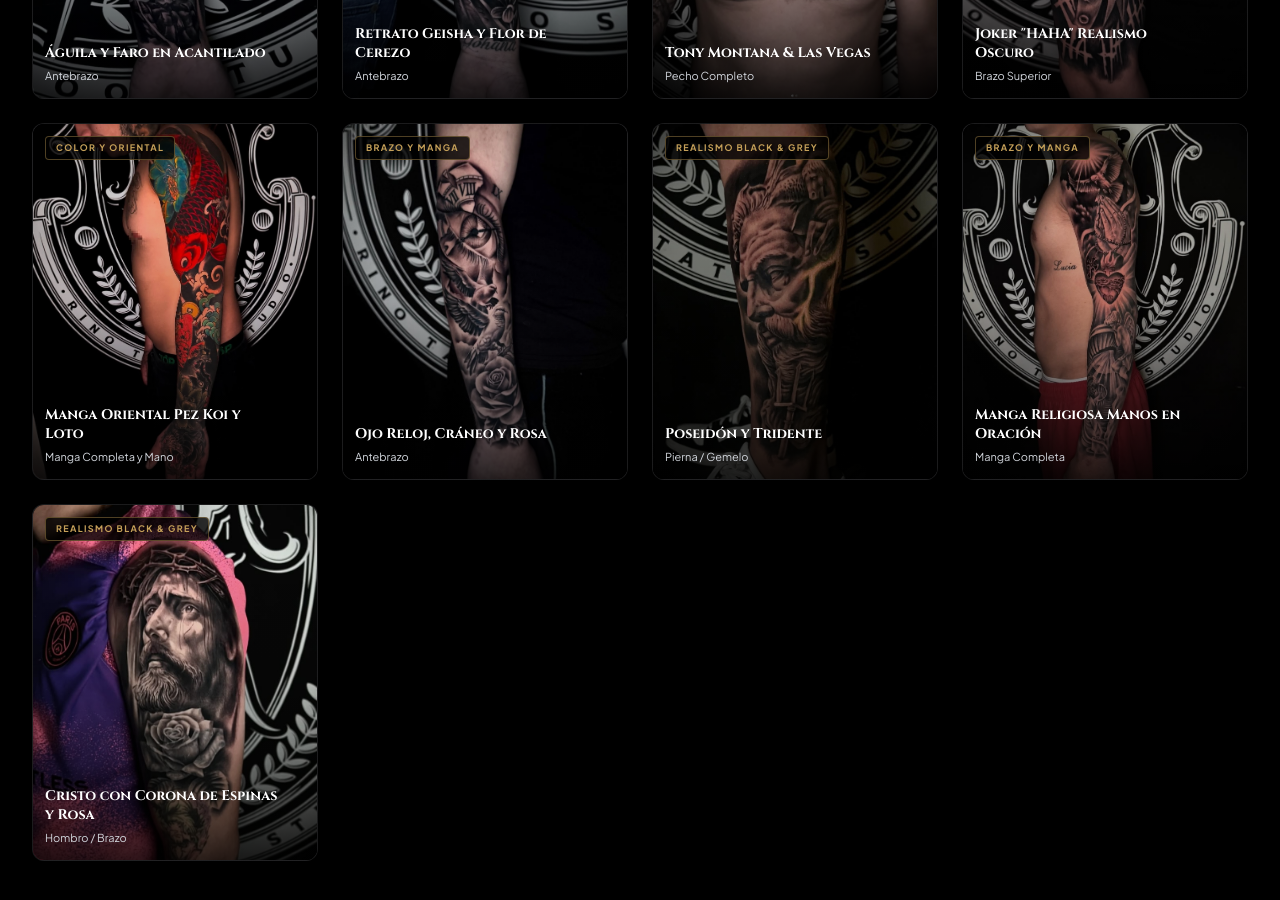
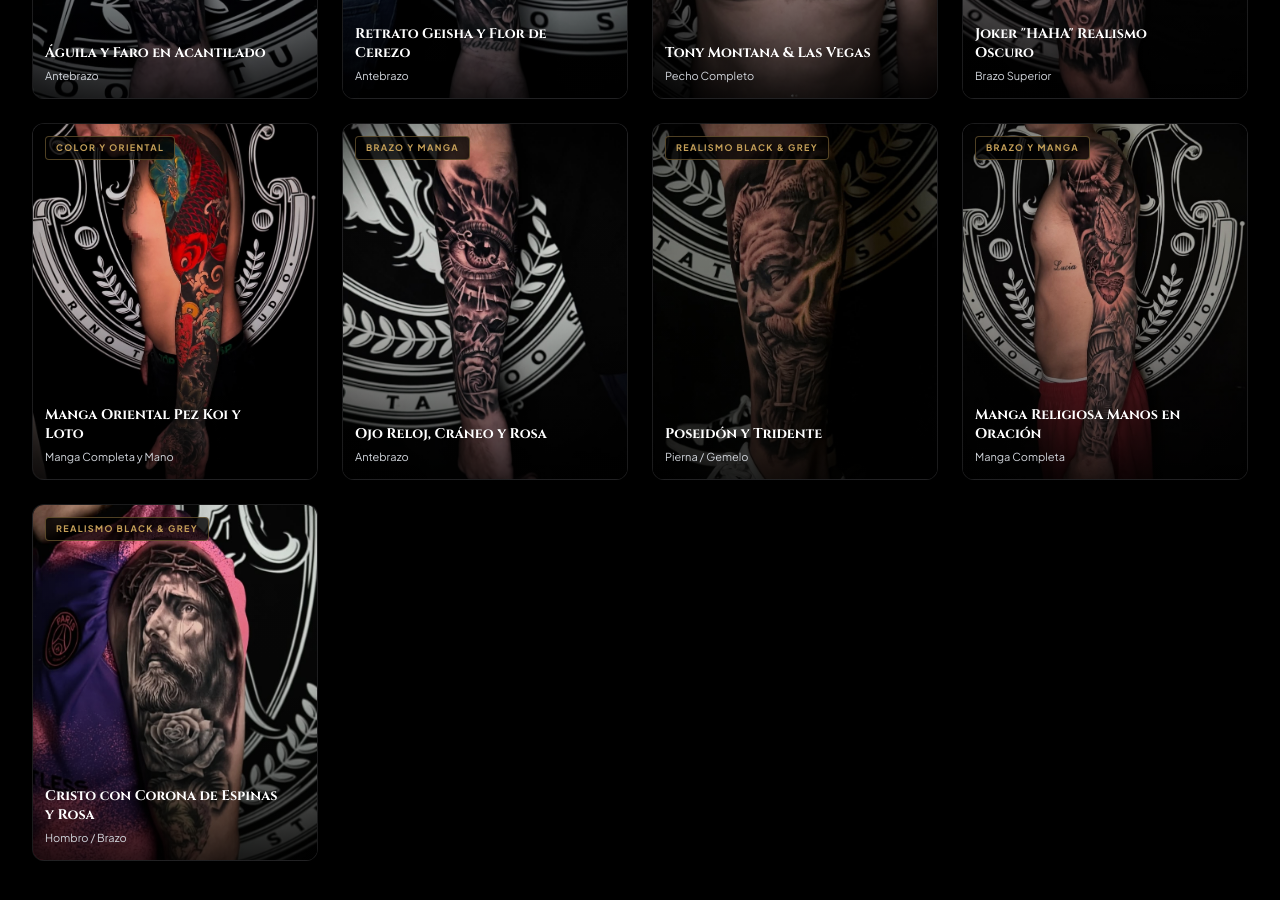
Before and after one commit to stephanieyatsseni/RinoTattooStudio, a plain HTML site: page index.html in a window 1280 px wide. Shown: the part 3100-4000 px from the top of the page. Drawn offline with nearby package versions, Linux system fonts and the light colour scheme; a web font is replaced by a local one.

Commit message:
Update index.html

```diff
--- a/index.html
+++ b/index.html
@@ -1477,7 +1477,7 @@
         title: 'Ojo Reloj, Cráneo y Rosa',
         category: 'Brazo y Manga',
         zone: 'Antebrazo',
-        src: './ojo-del-tiempo-palomasyro.jpeg',
+        src: './ojo-reloj-craneoyrosa.jpeg',
         description: 'Composición vertical en sombras integrando iris con números romanos, calavera y rosa.'
       },
       {
```
